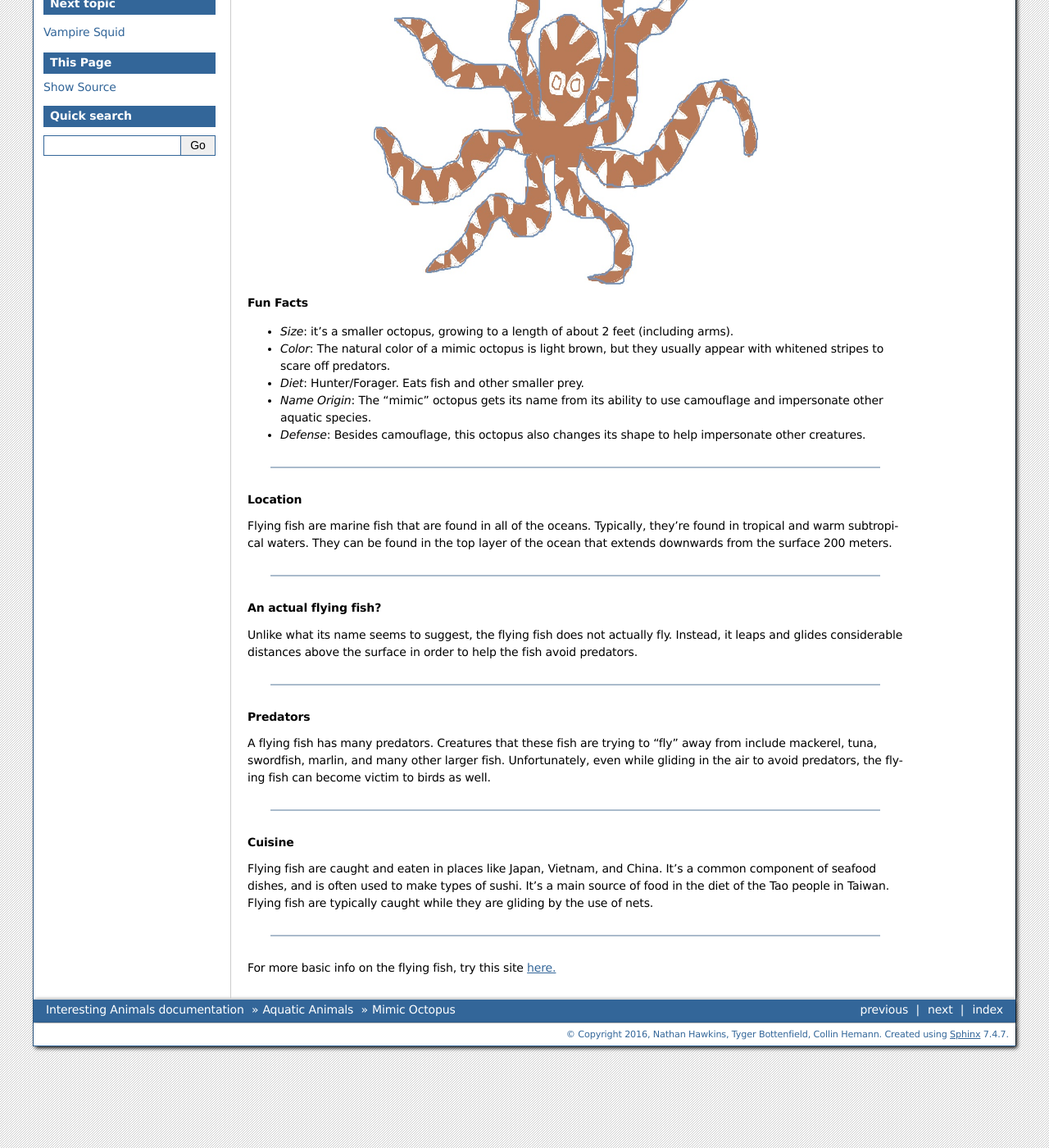
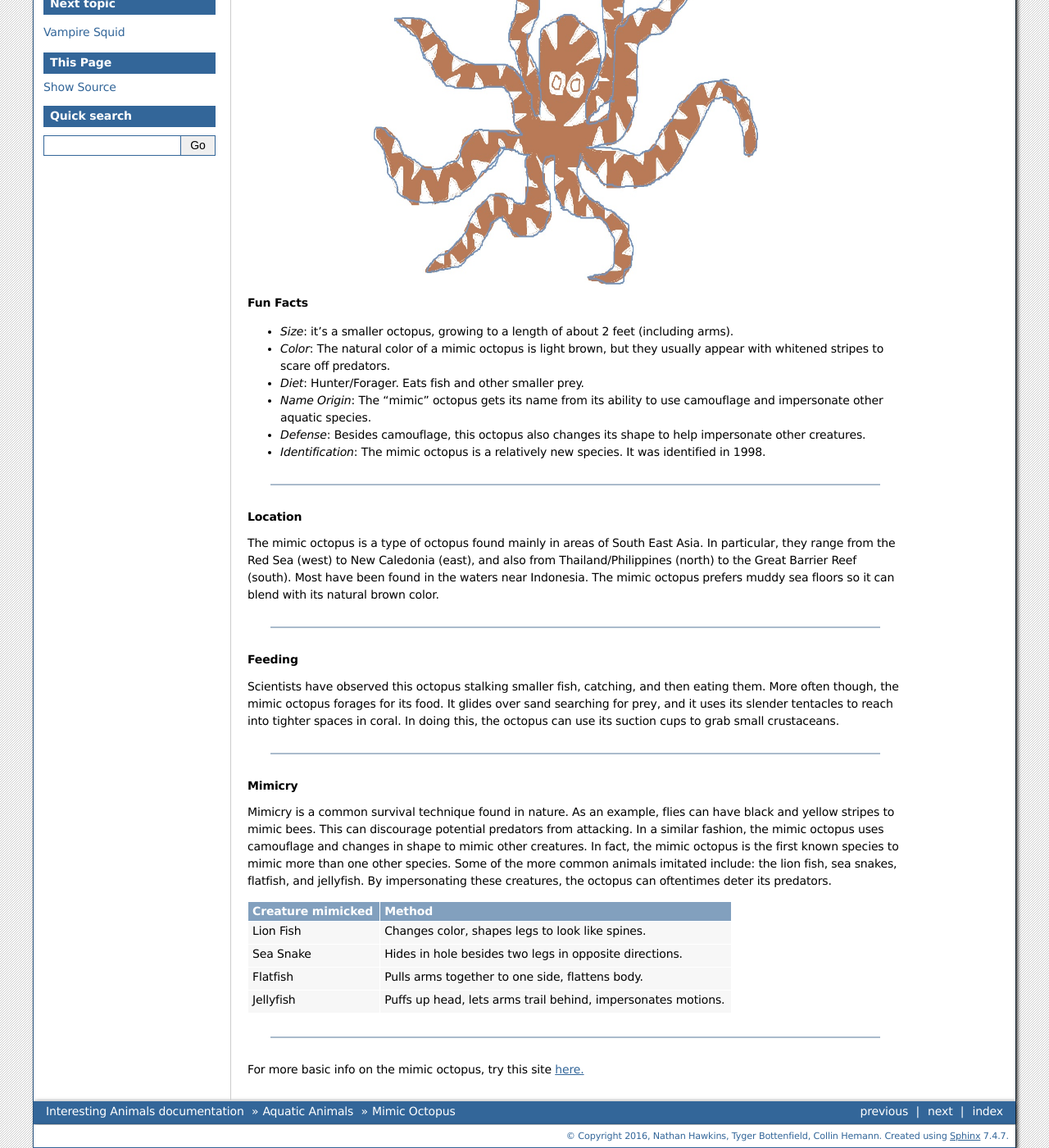
Before and after one commit to tbottenfield/interesting_animals, a Sphinx documentation site: the page built from source/aquatic_animals/mimic_octopus/mimic_octopus.rst, in a window 1280 px wide and 1400 px high, scrolled down 131 px. Shown: the whole window at 82% size. Built offline with Sphinx 7.4.7, drawn with Linux system fonts in a browser that asks for light colours.

Commit message:
Finished adding content to each "aquatic animals" page. Hyperlinks included, as well as a table for the "mimic octopus" page.

```diff
--- a/source/aquatic_animals/mimic_octopus/mimic_octopus.rst
+++ b/source/aquatic_animals/mimic_octopus/mimic_octopus.rst
@@ -13,31 +13,35 @@ Mimic Octopus
 * *Diet*: Hunter/Forager. Eats fish and other smaller prey.
 * *Name Origin*: The "mimic" octopus gets its name from its ability to use camouflage and impersonate other aquatic species.
 * *Defense*: Besides camouflage, this octopus also changes its shape to help impersonate other creatures.
+* *Identification*: The mimic octopus is a relatively new species. It was identified in 1998.
 
 ===========================================================
 
 **Location**
 
-Flying fish are marine fish that are found in all of the oceans. Typically, they're found in tropical and warm subtropical waters. They can be found in the top layer of the ocean that extends downwards from the surface 200 meters.
+The mimic octopus is a type of octopus found mainly in areas of South East Asia. In particular, they range from the Red Sea (west) to New Caledonia (east), and also from Thailand/Philippines (north) to the Great Barrier Reef (south). Most have been found in the waters near Indonesia. The mimic octopus prefers muddy sea floors so it can blend with its natural brown color.
 
 ===========================================================
 
-**An actual flying fish?**
+**Feeding**
 
-Unlike what its name seems to suggest, the flying fish does not actually fly. Instead, it leaps and glides considerable distances above the surface in order to help the fish avoid predators.
+Scientists have observed this octopus stalking smaller fish, catching, and then eating them. More often though, the mimic octopus forages for its food. It glides over sand searching for prey, and it uses its slender tentacles to reach into tighter spaces in coral. In doing this, the octopus can use its suction cups to grab small crustaceans.
 
 ===========================================================
 
-**Predators**
+**Mimicry**
 
-A flying fish has many predators. Creatures that these fish are trying to "fly" away from include mackerel, tuna, swordfish, marlin, and many other larger fish. Unfortunately, even while gliding in the air to avoid predators, the flying fish can become victim to birds as well.
+Mimicry is a common survival technique found in nature. As an example, flies can have black and yellow stripes to mimic bees. This can discourage potential predators from attacking. In a similar fashion, the mimic octopus uses camouflage and changes in shape to mimic other creatures. In fact, the mimic octopus is the first known species to mimic more than one other species. Some of the more common animals imitated include: the lion fish, sea snakes, flatfish, and jellyfish. By impersonating these creatures, the octopus can oftentimes deter its predators.
+
+=================  ============================================================
+Creature mimicked  Method
+=================  ============================================================
+Lion Fish          Changes color, shapes legs to look like spines.
+Sea Snake          Hides in hole besides two legs in opposite directions.
+Flatfish           Pulls arms together to one side, flattens body.
+Jellyfish          Puffs up head, lets arms trail behind, impersonates motions.
+=================  ============================================================
 
 ===========================================================
 
-**Cuisine**
-
-Flying fish are caught and eaten in places like Japan, Vietnam, and China. It's a common component of seafood dishes, and is often used to make types of sushi. It's a main source of food in the diet of the Tao people in Taiwan. Flying fish are typically caught while they are gliding by the use of nets.
-
-===========================================================
-
-For more basic info on the flying fish, try this site `here. <http://www.octopusworlds.com/mimic-octopus/>`_
+For more basic info on the mimic octopus, try this site `here. <http://www.octopusworlds.com/mimic-octopus/>`_
```
Also changed, not shown: source/aquatic_animals/narwhal/narwhal.rst (+37 -0 lines), source/aquatic_animals/vampire_squid/vampire_squid.rst (+36 -0 lines).
